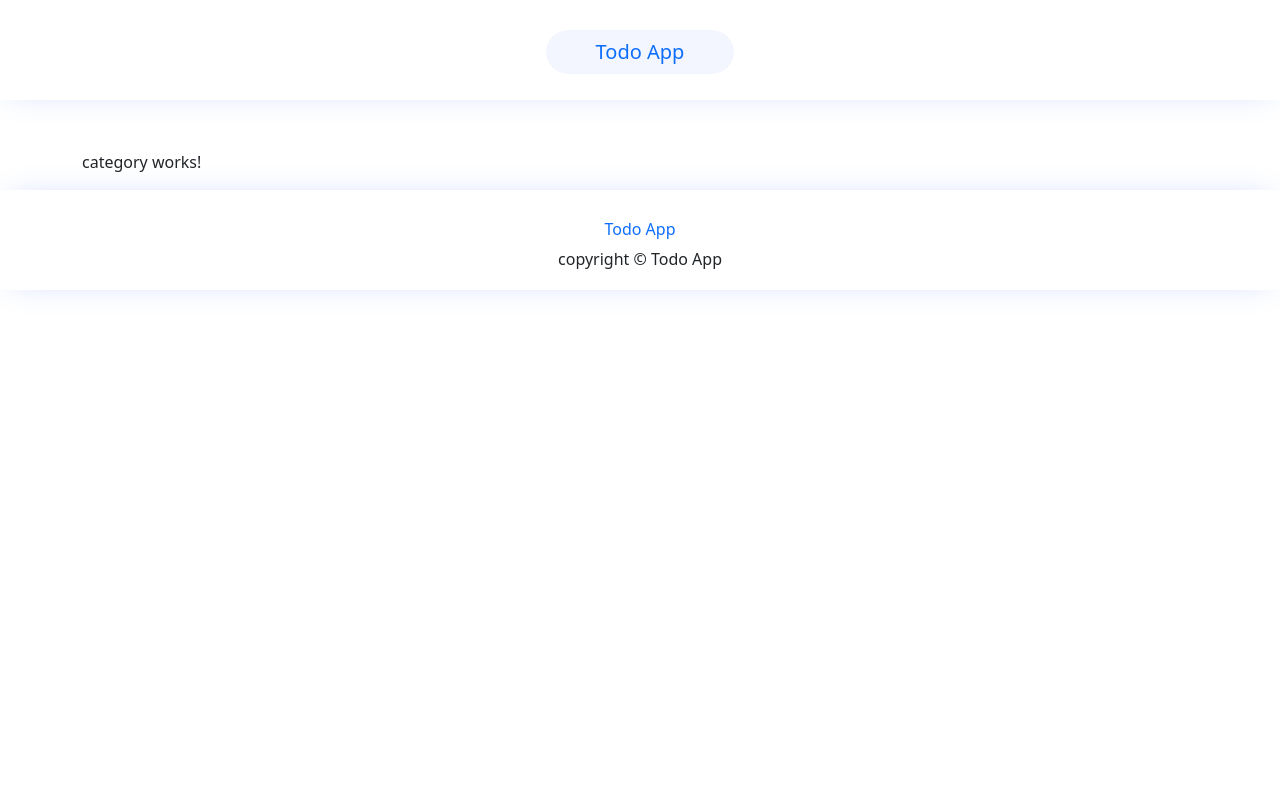
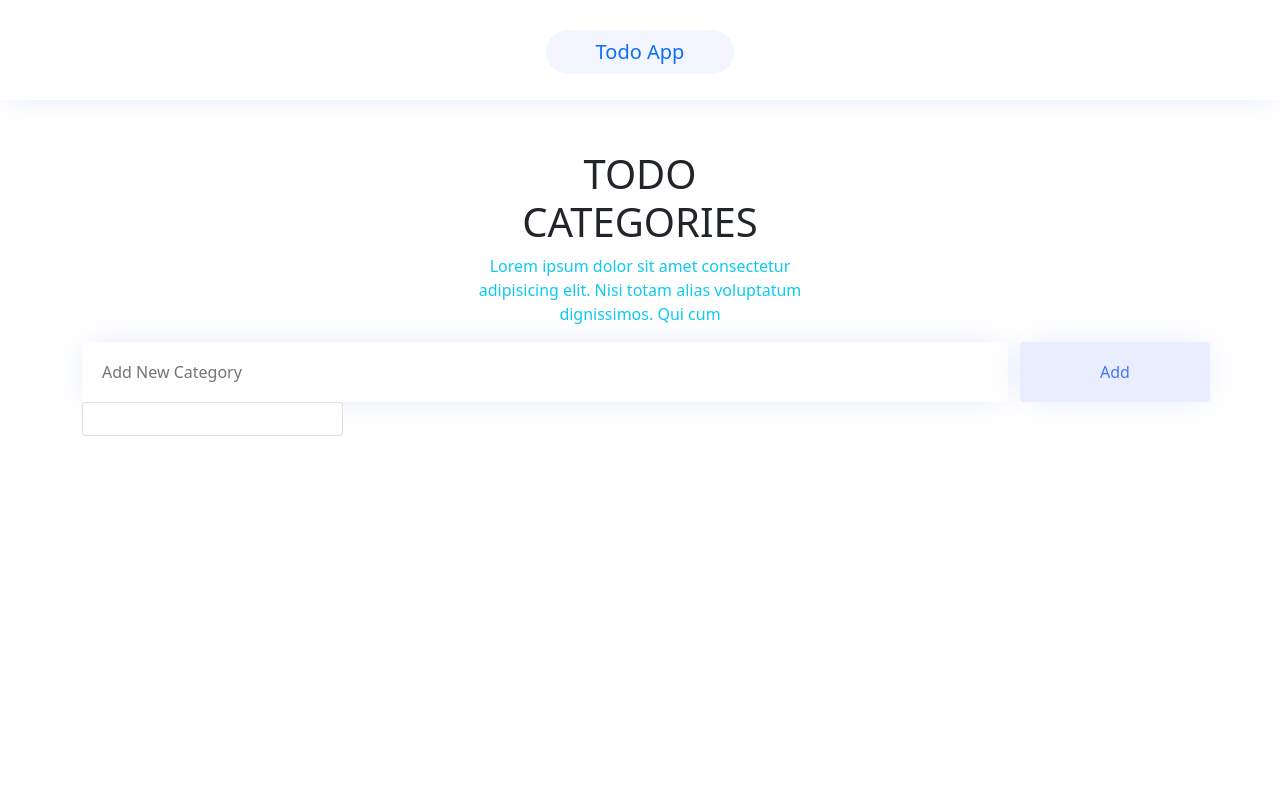
Before and after one commit to Kr-Ivanov/todo, an Angular app: page / in a window 1280 px wide. Shown: the top 800 px of the page. Built offline with nearby package versions, Linux system fonts and the light colour scheme.

Commit message:
'master'

```diff
--- a/src/app/app.component.css
+++ b/src/app/app.component.css
@@ -0,0 +1,3 @@
+.app {
+    min-height: 100vh;
+}
--- a/src/app/app.component.html
+++ b/src/app/app.component.html
@@ -1,5 +1,8 @@
 <app-navbar></app-navbar>
-<div class="container">
-    <router-outlet></router-outlet>
+<div class="app">
+    <div class="container">
+        <router-outlet></router-outlet>
+    </div>
 </div>
+
 <app-footer></app-footer>
--- a/src/app/category/category.component.css
+++ b/src/app/category/category.component.css
@@ -0,0 +1,13 @@
+input[type = text]{
+    background-color: #fefefe;
+    height: 60px;
+    padding-left: 20px;
+}
+
+.btn-todo {
+    height: 60px;
+    background-color: #e9eeff;
+    color: #4772fe;
+    border: none;
+    /*box-shadow: 0px 0px 33px -10px rgba(71, 114, 254, 0.3);*/
+}
--- a/src/app/category/category.component.html
+++ b/src/app/category/category.component.html
@@ -1 +1,38 @@
-<p>category works!</p>
+<div class="row justify-content-center md-3">
+    <div class="col-md-4 text-center">
+        <h1>
+            TODO CATEGORIES
+        </h1>
+        <p class="text-info">
+            Lorem ipsum dolor sit amet consectetur adipisicing elit. Nisi totam alias voluptatum dignissimos. Qui cum
+        </p>
+    </div>
+</div>
+
+<div class="row ">
+    <div class="col-md-12 ">
+        <form action="" class="row gx-4">
+            <div class="col-md-10 form-group">
+                <input type="text" placeholder="Add New Category" name="categoryName"
+                    class="drop-shadow form-control-plaintext">
+            </div>
+            <button type="submit" class="btn btn-primary col-md-2 btn-todo btn-block drop-shadow">Add</button>
+        </form>
+    </div>
+</div>
+
+<div class="row categories-list">
+    <div class="col-md-3">
+        <div class="card">
+            <div class="card-body">
+                <div class="clearfix">
+                    <div class="float-left">
+                        <div class="badge badge-primary">
+
+                        </div>
+                    </div>
+                </div>
+            </div>
+        </div>
+    </div>
+</div>
--- a/src/app/layouts/footer/footer.component.css
+++ b/src/app/layouts/footer/footer.component.css
@@ -2,6 +2,5 @@ footer{
     height: 100px;
     padding-top: 30px;
     padding-bottom: 20px;
-    margin-bottom: 50px;
-    box-shadow: 0px 0px 33px -10px rgba(71, 114, 254, 0.3);
+
 }
--- a/src/app/layouts/footer/footer.component.html
+++ b/src/app/layouts/footer/footer.component.html
@@ -1,4 +1,4 @@
-<footer>
+<footer class="drop-shadow">
     <div class="container">
         <div class="row justify-content-md-center">
             <div class="col-md-auto text-center">
--- a/src/app/layouts/navbar/navbar.component.css
+++ b/src/app/layouts/navbar/navbar.component.css
@@ -3,7 +3,7 @@ header{
     padding-top: 30px;
     padding-bottom: 20px;
     margin-bottom: 50px;
-    box-shadow: 0px 0px 33px -10px rgba(71, 114, 254, 0.3);
+
 }
 
 .brand {
--- a/src/app/layouts/navbar/navbar.component.html
+++ b/src/app/layouts/navbar/navbar.component.html
@@ -1,4 +1,4 @@
-<header>
+<header class="drop-shadow">
     <div class="container">
         <div class="row justify-content-md-center">
             <div class="col-md-auto">
--- a/src/styles.css
+++ b/src/styles.css
@@ -1 +1,3 @@
-/* You can add global styles to this file, and also import other style files */
+.drop-shadow{
+    box-shadow: 0px 0px 33px -10px rgba(92, 126, 240, 0.3);
+}
```
